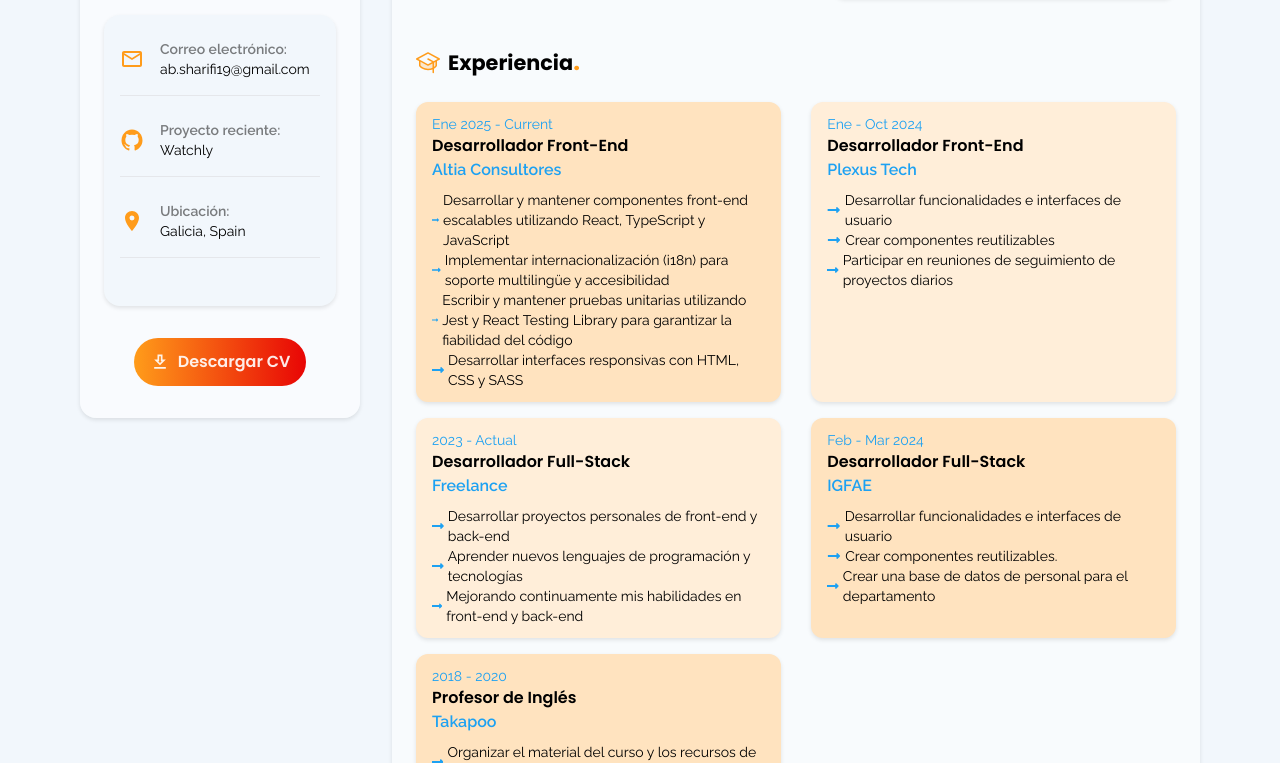
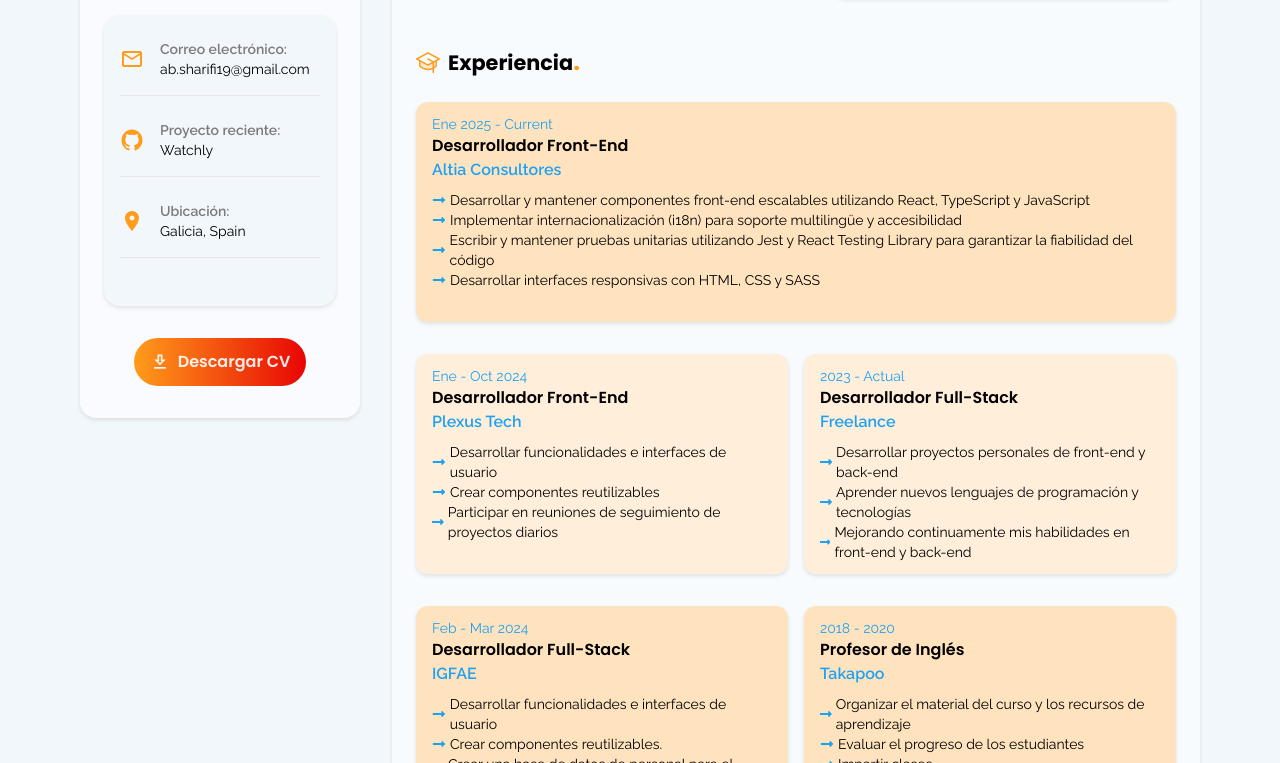
Before and after one commit to ab-sharifi21/personal-portfolio, a Next.js app: page / in a window 1280 px wide. Shown: the part 477-1240 px from the top of the page. Built offline with nearby package versions, Linux system fonts and the light colour scheme; no server answers.

Commit message:
Create ExperienceList Component and changes the styles of experience section

```diff
--- a/src/app/page.tsx
+++ b/src/app/page.tsx
@@ -1,10 +1,8 @@
-import { ExperienceCard } from '@/components';
+import Image from 'next/image';
 import { poppins } from '@/fonts';
-
-import Image from 'next/image';
+import { useTranslations } from 'next-intl';
 import { PiGraduationCapDuotone } from 'react-icons/pi';
-import { experiences } from '@/data';
-import { useTranslations } from 'next-intl';
+import { ExperienceList } from '@/components';
 
 export default function Home() {
   const t = useTranslations();
@@ -64,13 +62,7 @@ export default function Home() {
           </h2>
         </div>
 
-        <div className="flex flex-col flex-wrap justify-between tablet:flex-row">
-          {experiences.map((experience) => {
-            return (
-              <ExperienceCard key={experience.id} experienceInfo={experience} />
-            );
-          })}
-        </div>
+        <ExperienceList />
       </div>
     </div>
   );
--- a/src/components/ExperienceCard.tsx
+++ b/src/components/ExperienceCard.tsx
@@ -6,14 +6,18 @@ import { FaLongArrowAltRight } from 'react-icons/fa';
 
 interface ExperienceCardProps {
   experienceInfo: ExperienceInfo;
+  classNames?: string;
 }
 
-export const ExperienceCard = ({ experienceInfo }: ExperienceCardProps) => {
+export const ExperienceCard = ({
+  experienceInfo,
+  classNames,
+}: ExperienceCardProps) => {
   const { year, post, company, tasks, bgColor } = experienceInfo;
   const t = useTranslations('experiences');
   return (
     <div
-      className={`bg-${bgColor} mb-4 w-full rounded-xl p-3 pl-4 pr-4 shadow-box-shadow dark:bg-cards-bg dark:shadow-2xl tablet:w-[48%]`}
+      className={`bg-${bgColor} ${classNames || ''} mb-4 rounded-xl p-3 pl-4 pr-4 shadow-box-shadow dark:bg-cards-bg dark:shadow-2xl`}
     >
       <p className="text-sm text-social-color dark:text-icon-color/90">
         {t(year)}
--- /dev/null
+++ b/src/components/ExperienceList.tsx
@@ -0,0 +1,20 @@
+import { experiences } from '@/data';
+import { ExperienceCard } from './ExperienceCard';
+
+export const ExperienceList = () => {
+  return (
+    <div className="grid grid-cols-1 gap-4 tablet:grid-cols-2 tablet:grid-rows-3">
+      {experiences.map((experience, index) => {
+        return (
+          <ExperienceCard
+            key={experience.id}
+            classNames={
+              index === 0 ? 'tablet:col-span-2 tablet:row-span-1' : ''
+            }
+            experienceInfo={experience}
+          />
+        );
+      })}
+    </div>
+  );
+};
--- a/src/components/index.ts
+++ b/src/components/index.ts
@@ -10,3 +10,4 @@ export { ExperienceCard } from './ExperienceCard';
 export { EducationCard } from './EducationCard';
 export { Tooltip } from './Tooltip';
 export { ContactForm } from './ContactForm';
+export { ExperienceList } from './ExperienceList';
```
